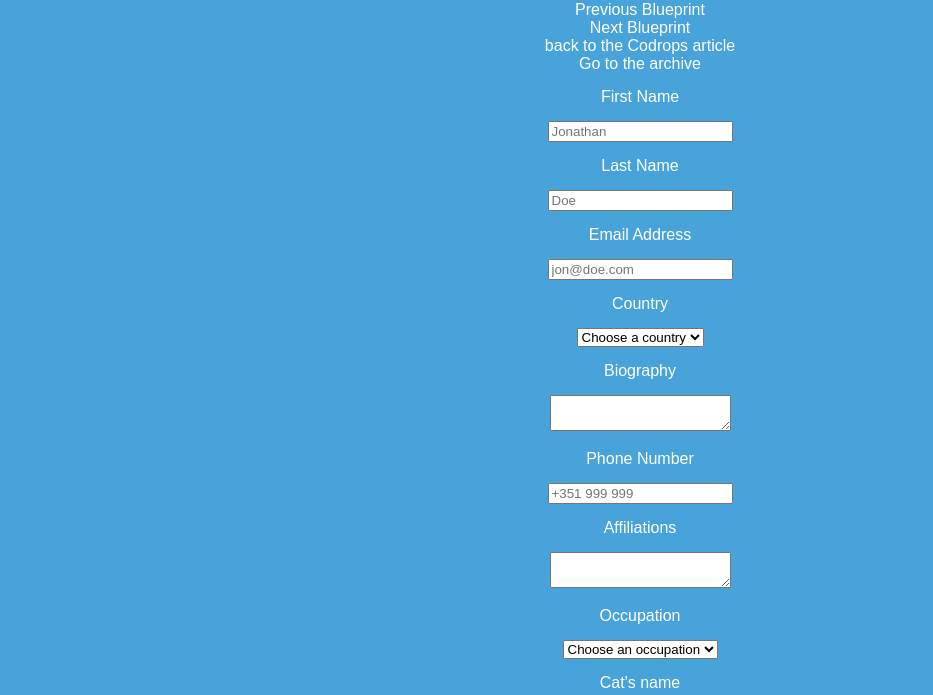
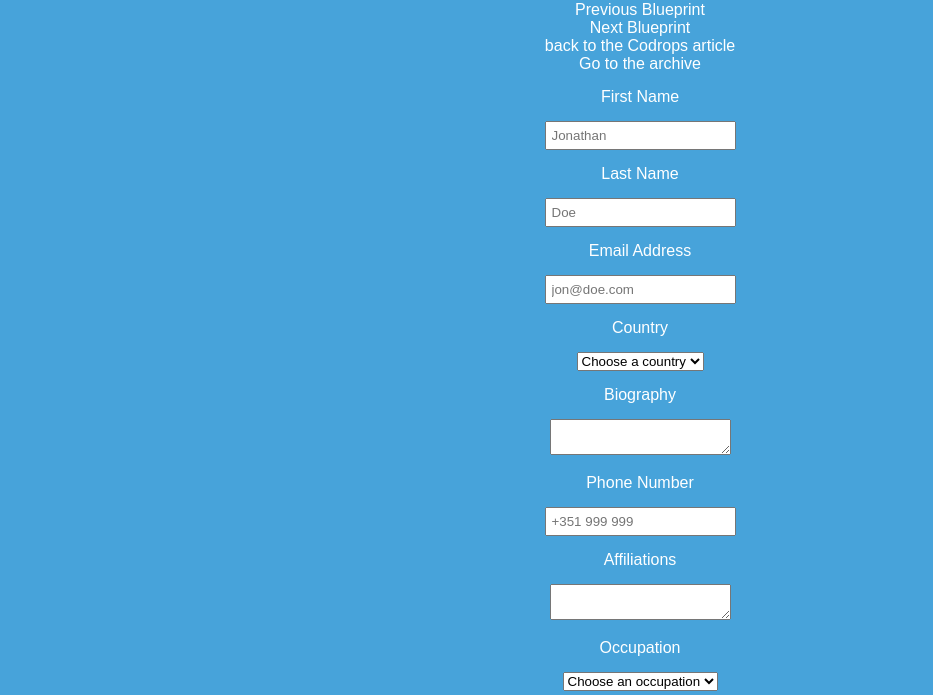
Before and after one commit to TIY-Durham/TIY-Assignments, a website: page MultiColumnForm/index.html in a window 1280 px wide. Shown: the part 105-800 px from the top of the page, without its empty margins (0-933 px from the left). Drawn offline with Linux system fonts and the light colour scheme.

Commit message:
postitioning

```diff
--- a/MultiColumnForm/css/styles.css
+++ b/MultiColumnForm/css/styles.css
@@ -39,6 +39,12 @@ label {
 
 }
 
+input {
+  border: solid, #fffff; 1px;
+  padding: 5px;
+
+}
+
 input.cbp-mc-submit {
   padding-top: 20px;
 }
```
